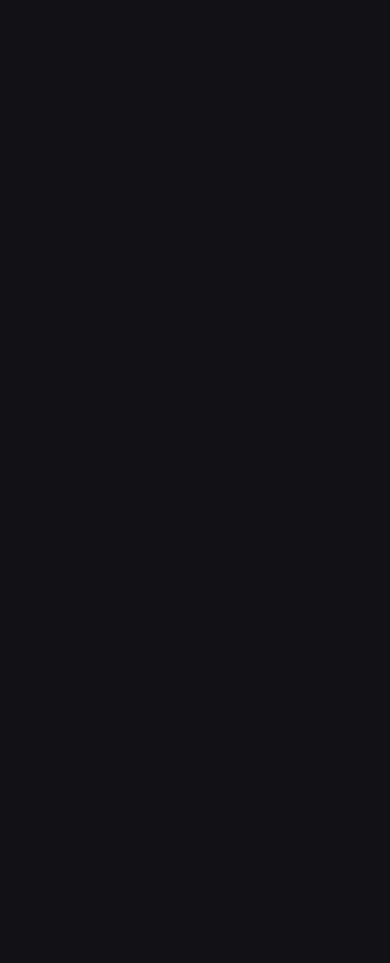
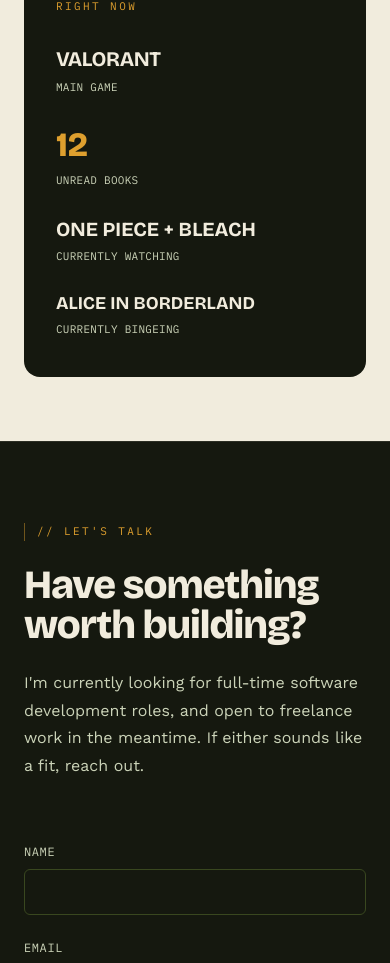
Before and after one commit to Hemant-Mhalsekar/Hemant-Portfolio, a React (Vite) app: page / in a window 390 px wide. Shown: the part 9557-10520 px from the top of the page. Built offline with nearby package versions, Linux system fonts and the light colour scheme.

Commit message:
added many sections

```diff
--- a/src/sections/BeyondCode.jsx
+++ b/src/sections/BeyondCode.jsx
@@ -3,6 +3,29 @@
 const PREFERS_REDUCED =
   typeof window !== 'undefined' &&
   window.matchMedia('(prefers-reduced-motion: reduce)').matches;
+
+const STATS = [
+  {
+    value: "VALORANT",
+    label: "main game",
+    valStyle: { fontSize: "clamp(1.3rem, 1.8vw, 1.875rem)", fontWeight: 700, color: "#F1ECDD", letterSpacing: "-0.02em" }
+  },
+  {
+    value: "12",
+    label: "unread books",
+    valStyle: { fontSize: "clamp(2.125rem, 2.5vw, 2.375rem)", fontWeight: 800, color: "#DE9F2E" }
+  },
+  {
+    value: "ONE PIECE + BLEACH",
+    label: "currently watching",
+    valStyle: { fontSize: "clamp(1.25rem, 1.5vw, 1.375rem)", fontWeight: 700, color: "#F1ECDD" }
+  },
+  {
+    value: "ALICE IN BORDERLAND",
+    label: "currently bingeing",
+    valStyle: { fontSize: "clamp(1.125rem, 1.3vw, 1.25rem)", fontWeight: 700, color: "#F1ECDD" }
+  }
+];
 
 const BeyondCode = () => {
   const sectionRef = useRef(null);
@@ -36,12 +59,17 @@
     <section
       id="beyond-code"
       ref={sectionRef}
-      className="bg-[#F1ECDD] border-t border-[#3A3D2F]/10"
+      className="bg-[#F1ECDD] border-t border-[#3A3D2F]/10 overflow-hidden"
     >
       <div className="container-max px-6 sm:px-10 lg:px-16 py-16 sm:py-20 lg:py-24">
 
-        {/* ── Eyebrow ───────────────────────────────────────────────────────────── */}
-        <div
+        <div className="grid grid-cols-1 lg:grid-cols-[3fr_2fr] gap-16 lg:gap-20 items-center">
+
+          {/* ── Left Column: Text ─────────────────────────────────────────────────── */}
+          <div>
+
+            {/* ── Eyebrow ───────────────────────────────────────────────────────────── */}
+            <div
           className="flex items-center gap-3 mb-5"
           style={fadeUp(0, 500, 16)}
         >
@@ -84,7 +112,65 @@
           no question. Most of my time outside code is just that, hanging out with
           people, not doing anything that needs a caption.
         </p>
+          </div>
 
+          {/* ── Right Column: Card ────────────────────────────────────────────────── */}
+          <div
+            className="bg-[#15180F] px-8 py-10 sm:px-11 sm:py-11 w-full"
+            style={{
+              transform: isVisible
+                ? (typeof window !== 'undefined' && window.innerWidth >= 1024 ? 'rotate(-2deg) translateX(0)' : 'none')
+                : 'translateX(20px)',
+              opacity: isVisible ? 1 : 0,
+              borderRadius: '16px',
+              transition: PREFERS_REDUCED ? 'none' : 'opacity 500ms ease 300ms, transform 500ms ease 300ms',
+            }}
+          >
+            <p
+              className="text-[11px] text-[#DE9F2E] tracking-[0.22em] uppercase mb-8"
+              style={{ fontFamily: "'IBM Plex Mono', monospace" }}
+            >
+              right now
+            </p>
+
+            <div className="grid grid-cols-1 sm:grid-cols-2 gap-7">
+              {STATS.map((stat, i) => {
+                const delay = 800 + (i * 100); // Card lands at ~800ms, then stagger
+
+                return (
+                  <div
+                    key={i}
+                    className="flex flex-col gap-1.5"
+                    style={{
+                      opacity: isVisible ? 1 : 0,
+                      transform: isVisible ? 'scale(1)' : 'scale(0.95)',
+                      transition: PREFERS_REDUCED
+                        ? 'none'
+                        : `opacity 400ms ease ${delay}ms, transform 400ms ease ${delay}ms`
+                    }}
+                  >
+                    <span
+                      className="leading-tight"
+                      style={{
+                        fontFamily: "'Bricolage Grotesque', sans-serif",
+                        ...stat.valStyle
+                      }}
+                    >
+                      {stat.value}
+                    </span>
+                    <span
+                      className="text-[#CBD3B8] tracking-wide uppercase"
+                      style={{ fontFamily: "'IBM Plex Mono', monospace", fontSize: "11px" }}
+                    >
+                      {stat.label}
+                    </span>
+                  </div>
+                );
+              })}
+            </div>
+          </div>
+
+        </div>
       </div>
     </section>
   );
--- a/src/sections/Contact.jsx
+++ b/src/sections/Contact.jsx
@@ -1,60 +1,42 @@
-import React, { useState, useRef } from 'react';
-import { useScrollReveal, useSectionHeading } from '../hooks/useGsapReveal';
+import React, { useState, useRef, useEffect } from 'react';
 import emailjs from '@emailjs/browser';
 
 const SOCIAL_LINKS = [
-  {
-    label: 'Email',
-    value: 'hemantmhalsekar1@gmail.com',
-    href: 'mailto:hemantmhalsekar1@gmail.com',
-    icon: (
-      <svg className="w-5 h-5" fill="none" stroke="currentColor" viewBox="0 0 24 24">
-        <path strokeLinecap="round" strokeLinejoin="round" strokeWidth={1.5} d="M3 8l7.89 5.26a2 2 0 002.22 0L21 8M5 19h14a2 2 0 002-2V7a2 2 0 00-2-2H5a2 2 0 00-2 2v10a2 2 0 002 2z" />
-      </svg>
-    ),
-  },
-  {
-    label: 'LinkedIn',
-    value: 'linkedin.com/in/hemant-mhalsekar-464a50244',
-    href: 'https://www.linkedin.com/in/hemant-mhalsekar-464a50244/',
-    icon: (
-      <svg className="w-5 h-5" fill="currentColor" viewBox="0 0 24 24">
-        <path d="M20.447 20.452h-3.554v-5.569c0-1.328-.027-3.037-1.852-3.037-1.853 0-2.136 1.445-2.136 2.939v5.667H9.351V9h3.414v1.561h.046c.477-.9 1.637-1.85 3.37-1.85 3.601 0 4.267 2.37 4.267 5.455v6.286zM5.337 7.433a2.062 2.062 0 0 1-2.063-2.065 2.064 2.064 0 1 1 2.063 2.065zm1.782 13.019H3.555V9h3.564v11.452zM22.225 0H1.771C.792 0 0 .774 0 1.729v20.542C0 23.227.792 24 1.771 24h20.451C23.2 24 24 23.227 24 22.271V1.729C24 .774 23.2 0 22.222 0h.003z"/>
-      </svg>
-    ),
-  },
-  {
-    label: 'GitHub',
-    value: 'github.com/Hemant-Mhalsekar',
-    href: 'https://github.com/Hemant-Mhalsekar',
-    icon: (
-      <svg className="w-5 h-5" fill="currentColor" viewBox="0 0 24 24">
-        <path d="M12 0C5.374 0 0 5.373 0 12c0 5.302 3.438 9.8 8.207 11.387.599.111.793-.261.793-.577v-2.234c-3.338.726-4.033-1.416-4.033-1.416-.546-1.387-1.333-1.756-1.333-1.756-1.089-.745.083-.729.083-.729 1.205.084 1.839 1.237 1.839 1.237 1.07 1.834 2.807 1.304 3.492.997.107-.775.418-1.305.762-1.604-2.665-.305-5.467-1.334-5.467-5.931 0-1.311.469-2.381 1.236-3.221-.124-.303-.535-1.524.117-3.176 0 0 1.008-.322 3.301 1.23A11.509 11.509 0 0 1 12 5.803c1.02.005 2.047.138 3.006.404 2.291-1.552 3.297-1.23 3.297-1.23.653 1.653.242 2.874.118 3.176.77.84 1.235 1.911 1.235 3.221 0 4.609-2.807 5.624-5.479 5.921.43.372.823 1.102.823 2.222v3.293c0 .319.192.694.801.576C20.566 21.797 24 17.3 24 12c0-6.627-5.373-12-12-12z"/>
-      </svg>
-    ),
-  },
-  {
-    label: 'Resume',
-    value: 'Download PDF',
-    href: '/resume.pdf',
-    icon: (
-      <svg className="w-5 h-5" fill="none" stroke="currentColor" viewBox="0 0 24 24">
-        <path strokeLinecap="round" strokeLinejoin="round" strokeWidth={1.5} d="M4 16v1a3 3 0 003 3h10a3 3 0 003-3v-1m-4-4l-4 4m0 0l-4-4m4 4V4" />
-      </svg>
-    ),
-    isDownload: true,
-  }
+  { label: 'Email', value: 'hemantmhalsekar1@gmail.com', href: 'mailto:hemantmhalsekar1@gmail.com' },
+  { label: 'LinkedIn', value: 'linkedin.com/in/hemant-mhalsekar-464a50244', href: 'https://www.linkedin.com/in/hemant-mhalsekar-464a50244/' },
+  { label: 'GitHub', value: 'github.com/Hemant-Mhalsekar', href: 'https://github.com/Hemant-Mhalsekar' },
+  { label: 'Resume', value: 'Download PDF', href: '/resume.pdf', isDownload: true }
 ];
 
+const PREFERS_REDUCED =
+  typeof window !== 'undefined' &&
+  window.matchMedia('(prefers-reduced-motion: reduce)').matches;
+
 const Contact = () => {
-  const headingRef = useSectionHeading();
-  const containerRef = useScrollReveal(0.15);
+  const sectionRef = useRef(null);
+  const [isVisible, setIsVisible] = useState(PREFERS_REDUCED);
+
   const formRef = useRef(null);
-
   const [formData, setFormData] = useState({ name: '', email: '', message: '' });
   const [loading, setLoading] = useState(false);
   const [success, setSuccess] = useState(false);
   const [error, setError] = useState(false);
+
+  useEffect(() => {
+    if (PREFERS_REDUCED || !sectionRef.current) return;
+
+    const observer = new IntersectionObserver(
+      ([entry]) => {
+        if (!entry.isIntersecting) return;
+        setIsVisible(true);
+        observer.disconnect();
+      },
+      { threshold: 0.15 }
+    );
+
+    observer.observe(sectionRef.current);
+    return () => observer.disconnect();
+  }, []);
 
   const handleChange = (e) => {
     setFormData((prev) => ({ ...prev, [e.target.name]: e.target.value }));
@@ -85,23 +67,77 @@
     });
   };
 
+  const fadeUp = (delay = 0, duration = 550, ty = 20) => ({
+    opacity:    isVisible ? 1 : 0,
+    transform:  isVisible ? 'translateY(0)' : `translateY(${ty}px)`,
+    transition: PREFERS_REDUCED
+      ? 'none'
+      : `opacity ${duration}ms ease ${delay}ms, transform ${duration}ms ease ${delay}ms`,
+  });
+
   return (
-    <section id="contact" className="section-padding">
-      <div className="container-max">
-        {/* Heading */}
-        <div ref={headingRef} className="mb-14">
-          <h2 className="text-4xl font-bold text-white">Let’s Connect</h2>
-          <p className="text-slate-400 mt-4 max-w-2xl text-lg">
-            Whether you’re looking to collaborate, discuss an opportunity, or start a project — I’d love to hear from you.
+    <section
+      id="contact"
+      ref={sectionRef}
+      className="bg-[#15180F] border-t border-[#F1ECDD]/10"
+    >
+      <div className="container-max px-6 sm:px-10 lg:px-16 py-20 sm:py-24 lg:py-32">
+
+        {/* ── Top Block ─────────────────────────────────────────────────────────── */}
+        <div className="mb-16 lg:mb-20">
+          <div
+            className="flex items-center gap-3 mb-6"
+            style={fadeUp(0, 500, 16)}
+          >
+            <span aria-hidden="true" className="flex-shrink-0 w-px h-[18px] bg-[#DE9F2E]/45" />
+            <p
+              className="text-[11px] text-[#DE9F2E] tracking-[0.22em] uppercase"
+              style={{ fontFamily: "'IBM Plex Mono', monospace" }}
+            >
+              // let's talk
             </p>
           </div>
 
-        <div ref={containerRef} className="grid lg:grid-cols-2 gap-12 lg:gap-16 items-start">
-          {/* Left: Contact form */}
-          <div className="reveal-target">
-            <form ref={formRef} onSubmit={handleSubmit} className="flex flex-col gap-5">
-              <div className="flex flex-col gap-2 relative group">
-                <label className="text-slate-400 text-sm font-medium group-focus-within:text-indigo-400 transition-colors" htmlFor="name">Name</label>
+          <h2
+            className="font-black leading-[1.0] tracking-tight text-[#F1ECDD] mb-6"
+            style={{
+              fontFamily: "'Bricolage Grotesque', sans-serif",
+              fontSize: 'clamp(2.5rem, 4.5vw, 3.75rem)',
+              ...fadeUp(100, 550, 20),
+            }}
+          >
+            Have something<br className="hidden sm:block" /> worth building?
+          </h2>
+
+          <p
+            className="text-[#CBD3B8] leading-[1.72]"
+            style={{
+              fontFamily: "'Work Sans', sans-serif",
+              fontSize: 'clamp(1rem, 1.5vw, 1.125rem)',
+              maxWidth: '50ch',
+              ...fadeUp(200, 550, 20),
+            }}
+          >
+            I'm currently looking for full-time software development roles, and open
+            to freelance work in the meantime. If either sounds like a fit, reach out.
+          </p>
+        </div>
+
+        {/* ── Two Column Layout ─────────────────────────────────────────────────── */}
+        <div className="grid grid-cols-1 lg:grid-cols-2 gap-16 lg:gap-24">
+
+          {/* Left: Form */}
+          <div style={fadeUp(350, 600, 24)}>
+            <form ref={formRef} onSubmit={handleSubmit} className="flex flex-col gap-6">
+
+              <div className="flex flex-col gap-2">
+                <label
+                  htmlFor="name"
+                  className="text-[#CBD3B8] text-[12px] uppercase tracking-wider"
+                  style={{ fontFamily: "'IBM Plex Mono', monospace" }}
+                >
+                  Name
+                </label>
                 <input
                   id="name"
                   name="name"
@@ -109,13 +145,18 @@
                   required
                   value={formData.name}
                   onChange={handleChange}
-                  placeholder="Your name"
-                  className="px-4 py-3.5 rounded-xl bg-[#161b27] border border-[#1e2638] text-slate-200 placeholder-slate-600 focus:outline-none focus:border-indigo-500/70 focus:ring-4 focus:ring-indigo-500/15 focus:bg-[#1a2133] hover:border-[#2a344a] transition-all duration-300 text-sm"
+                  className="bg-transparent border border-[#39471F] text-[#F1ECDD] rounded-[6px] px-4 py-3 text-sm focus:outline-none focus:border-[#DE9F2E] transition-colors duration-300"
                 />
               </div>
 
-              <div className="flex flex-col gap-2 relative group">
-                <label className="text-slate-400 text-sm font-medium group-focus-within:text-indigo-400 transition-colors" htmlFor="email">Email</label>
+              <div className="flex flex-col gap-2">
+                <label
+                  htmlFor="email"
+                  className="text-[#CBD3B8] text-[12px] uppercase tracking-wider"
+                  style={{ fontFamily: "'IBM Plex Mono', monospace" }}
+                >
+                  Email
+                </label>
                 <input
                   id="email"
                   name="email"
@@ -123,13 +164,18 @@
                   required
                   value={formData.email}
                   onChange={handleChange}
-                  placeholder="your@email.com"
-                  className="px-4 py-3.5 rounded-xl bg-[#161b27] border border-[#1e2638] text-slate-200 placeholder-slate-600 focus:outline-none focus:border-indigo-500/70 focus:ring-4 focus:ring-indigo-500/15 focus:bg-[#1a2133] hover:border-[#2a344a] transition-all duration-300 text-sm"
+                  className="bg-transparent border border-[#39471F] text-[#F1ECDD] rounded-[6px] px-4 py-3 text-sm focus:outline-none focus:border-[#DE9F2E] transition-colors duration-300"
                 />
               </div>
 
-              <div className="flex flex-col gap-2 relative group">
-                <label className="text-slate-400 text-sm font-medium group-focus-within:text-indigo-400 transition-colors" htmlFor="message">Message</label>
+              <div className="flex flex-col gap-2">
+                <label
+                  htmlFor="message"
+                  className="text-[#CBD3B8] text-[12px] uppercase tracking-wider"
+                  style={{ fontFamily: "'IBM Plex Mono', monospace" }}
+                >
+                  Message
+                </label>
                 <textarea
                   id="message"
                   name="message"
@@ -137,37 +183,46 @@
                   required
                   value={formData.message}
                   onChange={handleChange}
-                  placeholder="Tell me about your project or inquiry..."
-                  className="px-4 py-3.5 rounded-xl bg-[#161b27] border border-[#1e2638] text-slate-200 placeholder-slate-600 focus:outline-none focus:border-indigo-500/70 focus:ring-4 focus:ring-indigo-500/15 focus:bg-[#1a2133] hover:border-[#2a344a] transition-all duration-300 text-sm resize-none"
+                  className="bg-transparent border border-[#39471F] text-[#F1ECDD] rounded-[6px] px-4 py-3 text-sm focus:outline-none focus:border-[#DE9F2E] transition-colors duration-300 resize-none"
                 />
               </div>
 
+              <div className="pt-2">
                 <button
                   type="submit"
                   disabled={loading}
-                className="mt-2 px-6 py-3.5 rounded-xl font-medium text-sm bg-indigo-500 text-white hover:bg-indigo-400 hover:-translate-y-0.5 hover:shadow-[0_8px_25px_rgba(99,102,241,0.3)] transition-all duration-300 active:scale-[0.98] disabled:opacity-60 disabled:cursor-not-allowed disabled:hover:translate-y-0"
+                  className="bg-[#DE9F2E] text-[#15180F] border border-transparent font-medium px-7 py-3 rounded-[6px] hover:bg-[#d09123] transition-colors duration-200 disabled:opacity-60 disabled:cursor-not-allowed"
+                  style={{ fontFamily: "'IBM Plex Mono', monospace", fontSize: '14px' }}
                 >
-                {loading ? 'Sending...' : 'Send Message'}
+                  {loading ? 'sending...' : 'send message'}
                 </button>
+              </div>
 
-              {/* Success message */}
+              {/* Status Messages */}
+              <div className="min-h-[24px]">
                 {success && (
-                <p className="text-emerald-400 text-sm text-center bg-emerald-400/10 border border-emerald-400/20 rounded-xl px-4 py-3">
-                  ✓ Message sent successfully. I'll get back to you soon!
+                  <p
+                    className="text-[#DE9F2E] text-sm"
+                    style={{ fontFamily: "'Work Sans', sans-serif" }}
+                  >
+                    sent. I'll get back to you soon.
                   </p>
                 )}
-              {/* Error message */}
                 {error && (
-                <p className="text-rose-400 text-sm text-center bg-rose-400/10 border border-rose-400/20 rounded-xl px-4 py-3">
-                  ✗ Something went wrong. Please try again or email me directly.
+                  <p
+                    className="text-[#e27e7e] text-sm"
+                    style={{ fontFamily: "'Work Sans', sans-serif" }}
+                  >
+                    something broke. email me directly instead.
                   </p>
                 )}
+              </div>
             </form>
           </div>
 
-          {/* Right: Direct links */}
-          <div className="reveal-target flex flex-col h-full pt-8 lg:pt-0 lg:border-l lg:border-[#1e2638] lg:pl-16 border-t border-[#1e2638] lg:border-t-0">
-            <div className="flex flex-col gap-4">
+          {/* Right: Direct Links */}
+          <div style={fadeUp(450, 600, 24)} className="flex flex-col">
+            <div className="flex flex-col border-t border-[#39471F]/40">
               {SOCIAL_LINKS.map((link) => (
                 <a
                   key={link.label}
@@ -175,26 +230,42 @@
                   target={link.label !== 'Email' ? '_blank' : undefined}
                   rel={link.label !== 'Email' ? 'noopener noreferrer' : undefined}
                   download={link.isDownload ? '' : undefined}
-                  className="flex items-center gap-4 p-4 rounded-xl hover:bg-[#161b27]/80 border border-transparent hover:border-[#1e2638] transition-all duration-300 group"
+                  className="group flex flex-col py-6 border-b border-[#39471F]/40 hover:bg-[#F1ECDD]/[0.02] transition-colors"
                 >
-                  <span className="text-slate-400 group-hover:text-indigo-400 transition-colors p-2.5 rounded-lg bg-[#161b27] border border-[#1e2638] group-hover:bg-indigo-500/10 group-hover:border-indigo-500/20">
-                    {link.icon}
+                  <span
+                    className="text-[#DE9F2E] text-[11px] uppercase tracking-widest mb-1.5"
+                    style={{ fontFamily: "'IBM Plex Mono', monospace" }}
+                  >
+                    {link.label}
                   </span>
-                  <div>
-                    <p className="text-slate-200 text-sm font-medium group-hover:text-white transition-colors">{link.label}</p>
-                    <p className="text-slate-500 text-sm mt-0.5 group-hover:text-slate-400 transition-colors">{link.value}</p>
+                  <div className="flex items-center gap-3">
+                    <span
+                      className="text-[#F1ECDD] text-[16px] leading-tight"
+                      style={{ fontFamily: "'Work Sans', sans-serif" }}
+                    >
+                      {link.value}
+                    </span>
+                    <span
+                      className="text-[#DE9F2E] text-[14px] transform transition-transform duration-300 group-hover:translate-x-1"
+                      aria-hidden="true"
+                    >
+                      →
+                    </span>
                   </div>
                 </a>
               ))}
             </div>
 
-            {/* Availability Note */}
-            <div className="mt-8 lg:mt-auto pt-4">
-              <p className="text-slate-500 text-sm">
-                Currently open to freelance and full-time opportunities.
+            <div className="mt-8">
+              <p
+                className="text-[#CBD3B8] text-[12px]"
+                style={{ fontFamily: "'IBM Plex Mono', monospace" }}
+              >
+                open to full-time and freelance work
               </p>
             </div>
           </div>
+
         </div>
       </div>
     </section>
```
Also changed, not shown: src/components/Footer.jsx (+7 -49 lines). Lines whose indentation alone changed are shown as unchanged.
